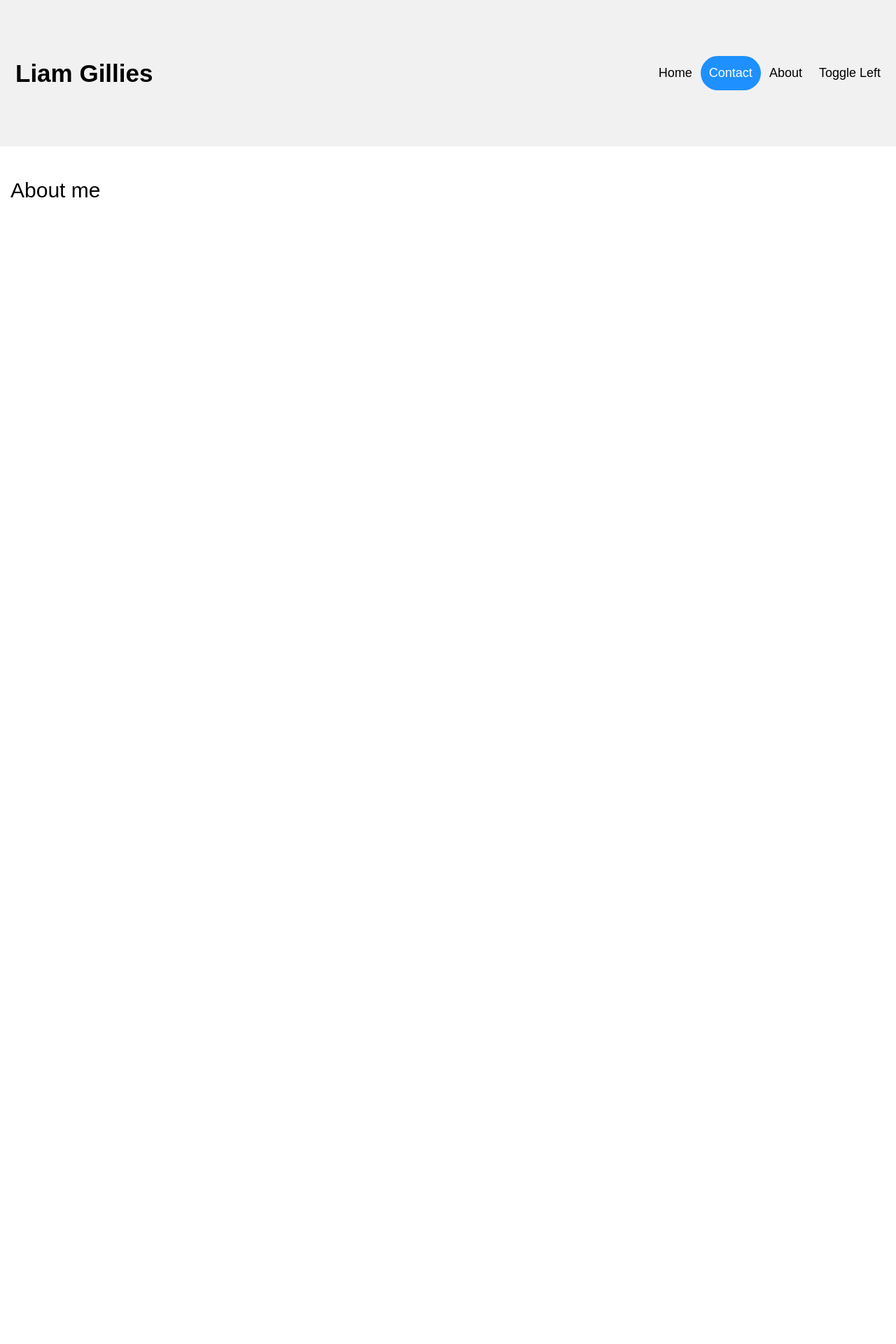
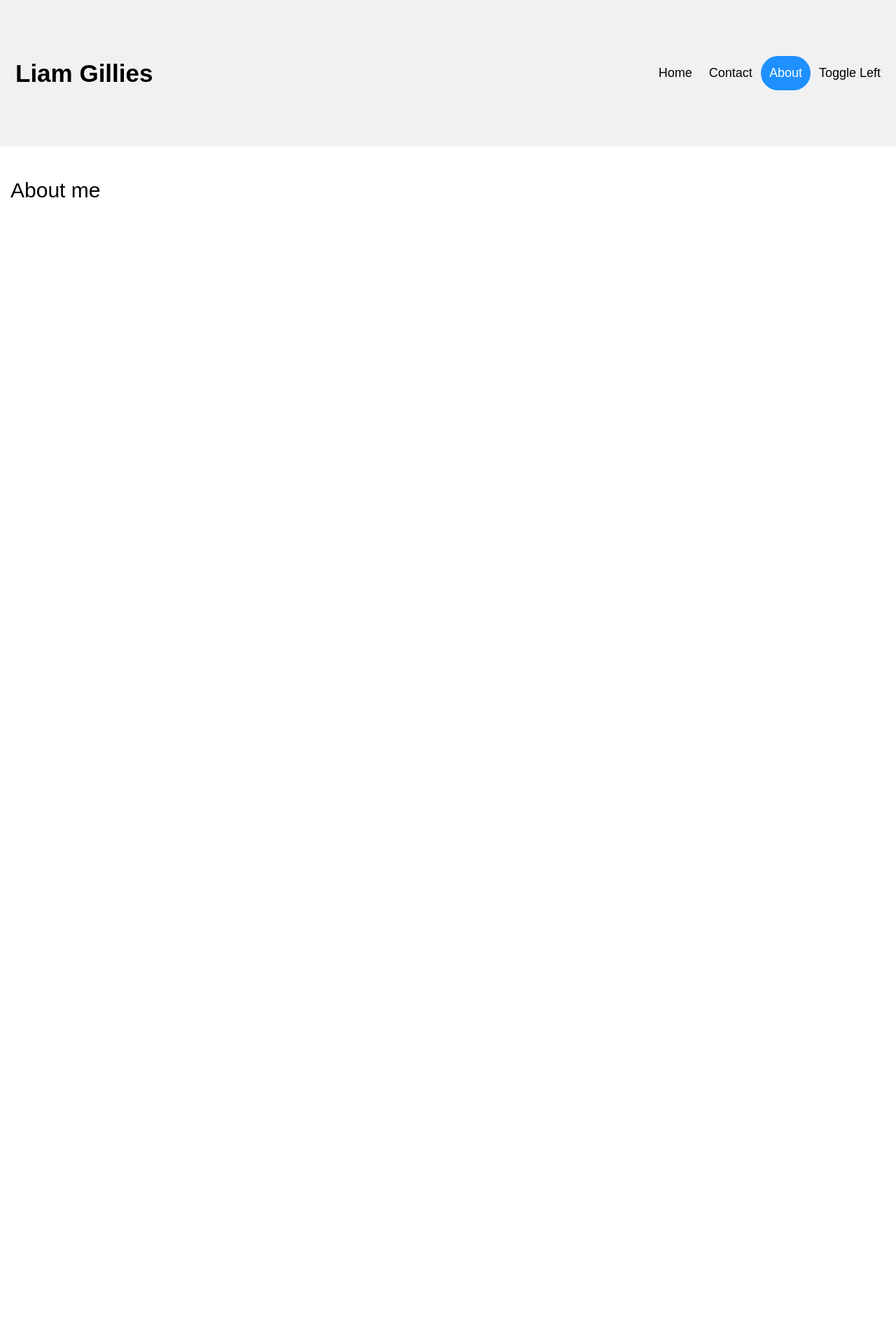
Before and after one commit to liamgillies/liamgillies.github.io, a Jekyll site: the page built from about/index.html, in a window 1280 px wide. Shown: the top 1920 px of the page at 70% size. Built offline with Jekyll 4.4.1, drawn with Linux system fonts in a browser that asks for light colours.

Commit message:
Update defaultAbout.html

```diff
--- a/_layouts/defaultAbout.html
+++ b/_layouts/defaultAbout.html
@@ -85,9 +85,9 @@ body {
 <div id="navbar">
   <a href="#default" id="logo">Liam Gillies</a>
   <div id="navbar-right">
-    <a id= home class= "" onclick= makeHomeActive() href="/">Home</a>
-    <a id= contact class= "active" onclick= makeContactActive() href="/contact">Contact</a>
-    <a id= about onclick= makeAboutActive() href="/about">About</a>
+    <a id= home class= "" onclick= check() href="/">Home</a>
+    <a id= contact onclick= check() href="/contact">Contact</a>
+    <a id= about class= "active" onclick= check() href="/about">About</a>
     <button id="butn" class="btn" onclick="menuLeft()">Toggle Left</button>
   </div>
 </div>
```
